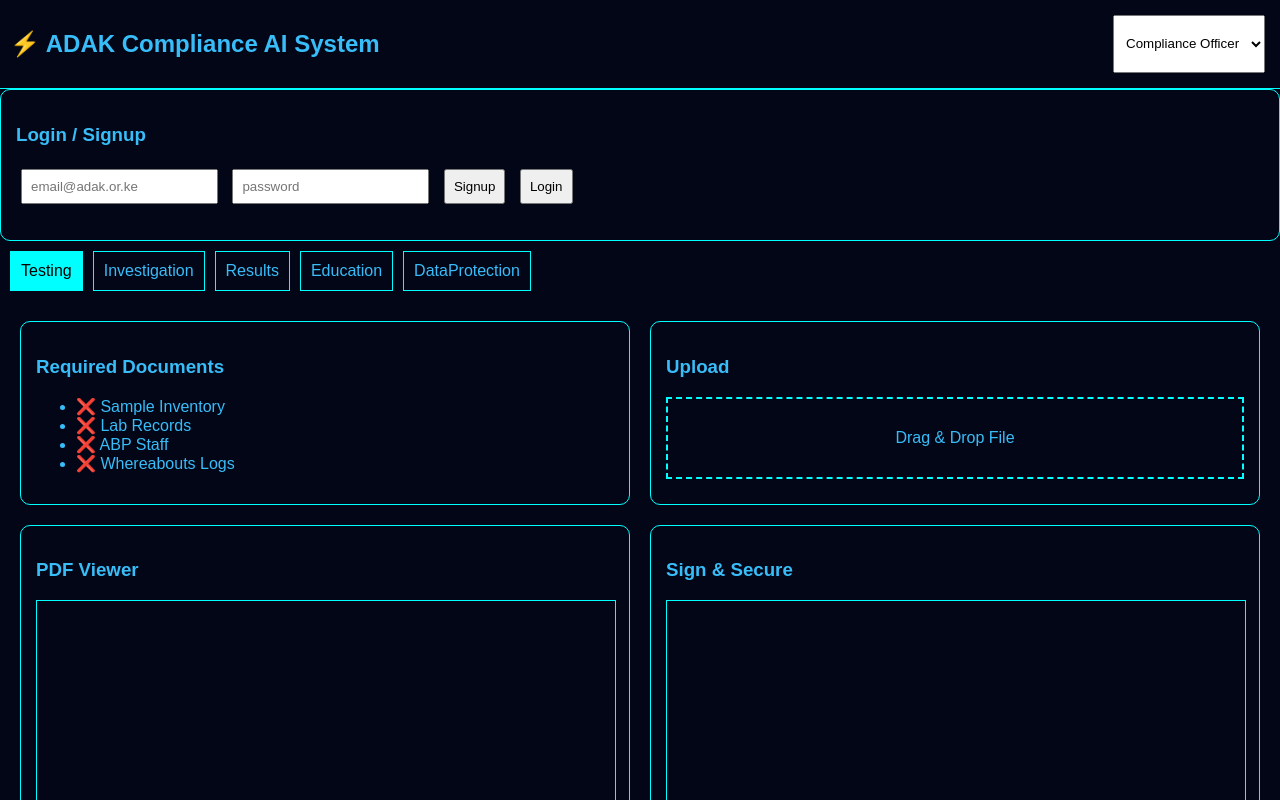
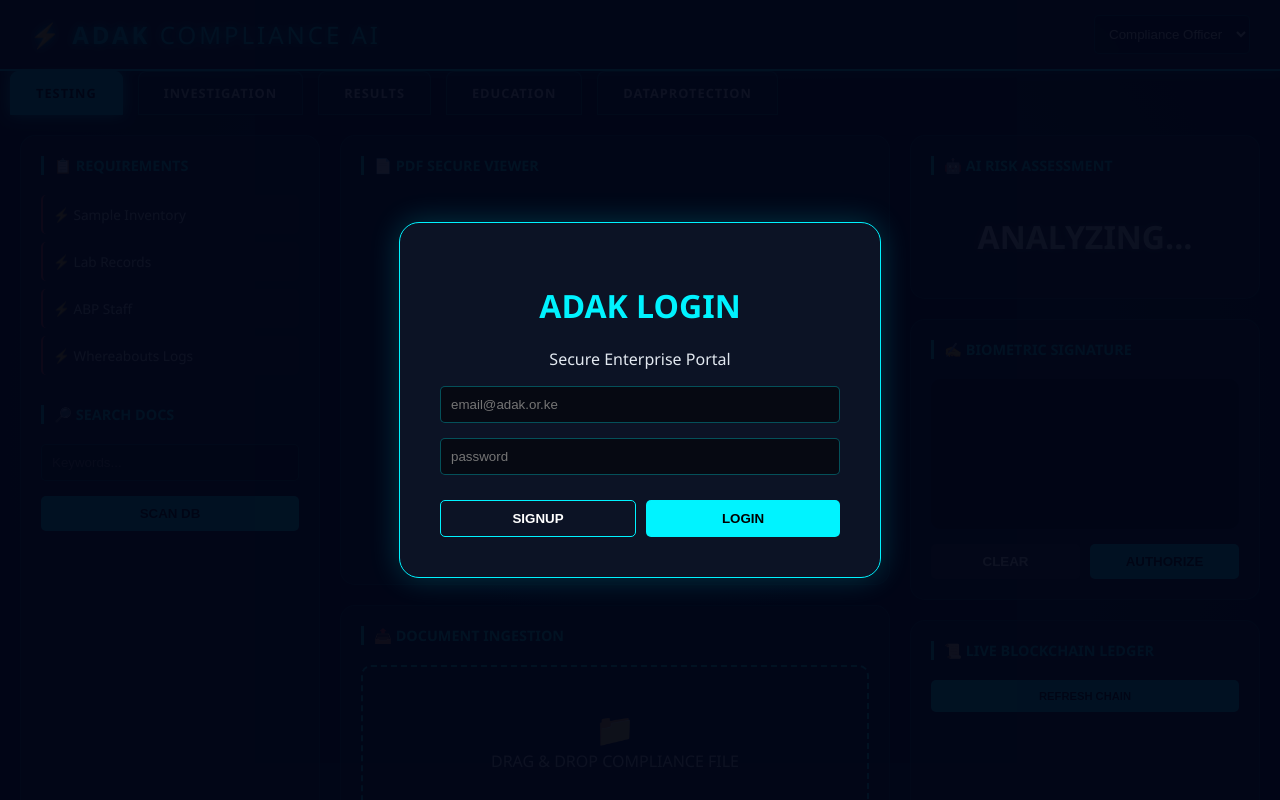
Before and after one commit to Ko-BG/Koby, a website: page index.html in a window 1280 px wide. Shown: the top 800 px of the page. Drawn offline with nearby package versions, Linux system fonts and the light colour scheme; no server answers.

Commit message:
Update index.html

```diff
--- a/index.html
+++ b/index.html
@@ -2,96 +2,278 @@
 <html lang="en">
 <head>
 <meta charset="UTF-8">
+<meta name="viewport" content="width=device-width, initial-scale=1.0">
 <title>ADAK Enterprise Compliance AI</title>
 
 <script src="https://cdnjs.cloudflare.com/ajax/libs/pdf.js/3.11.174/pdf.min.js"></script>
 <script src="/socket.io/socket.io.js"></script>
 
 <style>
-body { margin:0; font-family:Arial; background:#020617; color:#38bdf8;}
-header { display:flex; justify-content:space-between; padding:10px; border-bottom:1px solid cyan;}
-.tabs { display:flex; gap:10px; padding:10px;}
-.tab { padding:10px; border:1px solid cyan; cursor:pointer;}
-.active { background:cyan; color:black;}
-.container { display:grid; grid-template-columns:1fr 1fr; gap:20px; padding:20px;}
-.card { border:1px solid cyan; padding:15px; border-radius:10px;}
-#dropZone { border:2px dashed cyan; padding:30px; text-align:center;}
-canvas { width:100%; border:1px solid cyan;}
-.low{color:lime;} .medium{color:orange;} .high{color:red;}
-input, select, button { margin:5px; padding:8px;}
+:root {
+  --neon-cyan: #00f3ff;
+  --neon-blue: #0066ff;
+  --bg-dark: #020617;
+  --glass: rgba(15, 23, 42, 0.8);
+  --border-glow: 0 0 10px rgba(0, 243, 255, 0.3);
+}
+
+body {
+  margin: 0;
+  font-family: 'Segoe UI', Roboto, sans-serif;
+  background: var(--bg-dark);
+  color: #e2e8f0;
+  background-image:
+    radial-gradient(circle at 50% 50%, #0f172a 0%, #020617 100%),
+    linear-gradient(rgba(0, 243, 255, 0.05) 1px, transparent 1px),
+    linear-gradient(90deg, rgba(0, 243, 255, 0.05) 1px, transparent 1px);
+  background-size: 100% 100%, 30px 30px, 30px 30px;
+}
+
+header {
+  display: flex;
+  justify-content: space-between;
+  align-items: center;
+  padding: 15px 30px;
+  background: var(--glass);
+  border-bottom: 2px solid var(--neon-cyan);
+  box-shadow: var(--border-glow);
+  backdrop-filter: blur(10px);
+}
+
+h2 { margin: 0; text-transform: uppercase; letter-spacing: 3px; font-weight: 800; color: var(--neon-cyan); text-shadow: 0 0 10px var(--neon-cyan); }
+
+.main-layout {
+  display: grid;
+  grid-template-columns: 300px 1fr 350px;
+  gap: 20px;
+  padding: 20px;
+  height: calc(100vh - 100px);
+}
+
+/* 🔐 AUTH SECTION - MODAL STYLE */
+#authOverlay {
+  position: fixed;
+  inset: 0;
+  background: rgba(2, 6, 23, 0.95);
+  display: flex;
+  justify-content: center;
+  align-items: center;
+  z-index: 1000;
+}
+
+.auth-card {
+  width: 400px;
+  padding: 40px;
+  background: var(--glass);
+  border: 1px solid var(--neon-cyan);
+  border-radius: 20px;
+  box-shadow: 0 0 30px rgba(0, 243, 255, 0.2);
+  text-align: center;
+}
+
+/* 📑 TABS SECTION */
+.tabs-container {
+  grid-column: 1 / -1;
+  display: flex;
+  gap: 15px;
+  padding: 0 10px;
+}
+
+.tab {
+  padding: 12px 25px;
+  background: rgba(0, 243, 255, 0.05);
+  border: 1px solid rgba(0, 243, 255, 0.3);
+  border-radius: 8px 8px 0 0;
+  cursor: pointer;
+  transition: all 0.3s;
+  font-weight: bold;
+  text-transform: uppercase;
+  font-size: 0.8rem;
+  letter-spacing: 1px;
+}
+
+.tab:hover { background: rgba(0, 243, 255, 0.15); border-color: var(--neon-cyan); }
+.tab.active {
+  background: var(--neon-cyan);
+  color: #000;
+  box-shadow: 0 0 15px var(--neon-cyan);
+  border-color: var(--neon-cyan);
+}
+
+/* 🃏 CARDS */
+.card {
+  background: var(--glass);
+  border: 1px solid rgba(0, 243, 255, 0.2);
+  padding: 20px;
+  border-radius: 15px;
+  overflow-y: auto;
+  backdrop-filter: blur(5px);
+}
+
+.card h3 {
+  margin-top: 0;
+  font-size: 0.9rem;
+  text-transform: uppercase;
+  color: var(--neon-cyan);
+  border-left: 3px solid var(--neon-cyan);
+  padding-left: 10px;
+  margin-bottom: 20px;
+}
+
+/* 📤 UPLOAD ZONE */
+#dropZone {
+  border: 2px dashed var(--neon-cyan);
+  padding: 40px 20px;
+  text-align: center;
+  border-radius: 10px;
+  background: rgba(0, 243, 255, 0.03);
+  transition: all 0.3s;
+  cursor: pointer;
+}
+
+#dropZone:hover { background: rgba(0, 243, 255, 0.1); box-shadow: inset 0 0 20px rgba(0, 243, 255, 0.1); }
+
+/* ✍️ SIGNING PAD */
+#signPad { background: #000; width: 100%; height: 150px; border-radius: 10px; cursor: crosshair; }
+
+/* 🤖 RISK DISPLAY */
+#riskDisplay {
+  font-size: 2rem;
+  font-weight: 900;
+  text-align: center;
+  padding: 20px;
+  text-shadow: 0 0 10px rgba(255,255,255,0.3);
+}
+
+/* 📋 LISTS */
+ul { list-style: none; padding: 0; margin: 0; }
+li {
+  padding: 10px;
+  margin-bottom: 8px;
+  background: rgba(255,255,255,0.03);
+  border-radius: 5px;
+  font-size: 0.85rem;
+  border-left: 2px solid transparent;
+}
+#requirements li { border-left-color: #ef4444; }
+#requirements li.complete { border-left-color: #10b981; color: #10b981; }
+
+/* INPUTS & BUTTONS */
+input, select {
+  background: rgba(0, 0, 0, 0.5);
+  border: 1px solid rgba(0, 243, 255, 0.3);
+  color: white;
+  padding: 10px;
+  border-radius: 5px;
+  width: calc(100% - 22px);
+  margin-bottom: 15px;
+}
+
+button {
+  background: var(--neon-cyan);
+  color: black;
+  border: none;
+  padding: 10px 20px;
+  border-radius: 5px;
+  font-weight: bold;
+  cursor: pointer;
+  text-transform: uppercase;
+  transition: 0.3s;
+}
+
+button:hover { transform: scale(1.05); box-shadow: 0 0 15px var(--neon-cyan); }
+
+.low { color: #10b981; }
+.medium { color: #f59e0b; }
+.high { color: #ef4444; }
+
+#pdfCanvas { width: 100%; height: auto; border-radius: 5px; }
+
+/* 📜 AUDIT LOGS */
+#auditList { position: fixed; bottom: 20px; right: 20px; width: 300px; max-height: 200px; overflow: hidden; pointer-events: none; }
+#auditList li { background: rgba(15, 23, 42, 0.9); border: 1px solid var(--neon-cyan); font-size: 0.7rem; opacity: 0; animation: slideIn 0.5s forwards; }
+
+@keyframes slideIn { from { transform: translateX(100%); opacity: 0; } to { transform: translateX(0); opacity: 1; } }
 </style>
 </head>
 
 <body>
 
+<div id="authOverlay">
+  <div class="auth-card">
+    <h1 style="color:var(--neon-cyan)">ADAK LOGIN</h1>
+    <p>Secure Enterprise Portal</p>
+    <input id="email" placeholder="email@adak.or.ke">
+    <input id="password" type="password" placeholder="password">
+    <div style="display:flex; gap:10px; margin-top:10px">
+      <button onclick="signup()" style="flex:1; background:transparent; border:1px solid var(--neon-cyan); color:white">Signup</button>
+      <button onclick="login()" style="flex:1">Login</button>
+    </div>
+  </div>
+</div>
+
 <header>
-<h2>⚡ ADAK Compliance AI System</h2>
-<select id="role">
+  <h2>⚡ ADAK <span style="font-weight:200">Compliance AI</span></h2>
+  <div style="display:flex; align-items:center; gap:20px">
+    <span id="userDisplay" style="font-size:0.8rem; color:var(--neon-cyan)"></span>
+    <select id="role" style="margin:0; width:auto">
       <option>Compliance Officer</option>
       <option>Auditor</option>
     </select>
+  </div>
 </header>
 
-<!-- 🔐 AUTH -->
+<div class="tabs-container" id="tabs"></div>
+
+<div class="main-layout">
+
   <div class="card">
-<h3>Login / Signup</h3>
-<input id="email" placeholder="email@adak.or.ke">
-<input id="password" type="password" placeholder="password">
-<button onclick="signup()">Signup</button>
-<button onclick="login()">Login</button>
-<p id="userDisplay"></p>
+    <h3>📋 Requirements</h3>
+    <ul id="requirements"></ul>
+
+    <div style="margin-top:30px">
+      <h3>🔎 Search Docs</h3>
+      <input id="searchBox" placeholder="Keywords...">
+      <button onclick="searchDocs()" style="width:100%">Scan DB</button>
+      <ul id="results" style="margin-top:10px"></ul>
+    </div>
   </div>
 
-<!-- 📑 TABS -->
-<div class="tabs" id="tabs"></div>
-
-<div class="container">
-
-<!-- 📋 REQUIREMENTS -->
-<div class="card">
-<h3>Required Documents</h3>
-<ul id="requirements"></ul>
-</div>
-
-<!-- 📤 UPLOAD -->
-<div class="card">
-<h3>Upload</h3>
-<div id="dropZone">Drag & Drop File</div>
-</div>
-
-<!-- 📄 PDF -->
-<div class="card">
-<h3>PDF Viewer</h3>
+  <div style="display:flex; flex-direction:column; gap:20px">
+    <div class="card" style="flex:1">
+      <h3>📄 PDF Secure Viewer</h3>
       <canvas id="pdfCanvas"></canvas>
     </div>
 
-<!-- ✍️ SIGN -->
     <div class="card">
-<h3>Sign & Secure</h3>
-<canvas id="signPad"></canvas>
-<button onclick="clearSign()">Clear</button>
-<button onclick="signDoc()">Sign</button>
+      <h3>📤 Document Ingestion</h3>
+      <div id="dropZone">
+        <div style="font-size:2rem">📁</div>
+        DRAG & DROP COMPLIANCE FILE
+      </div>
+    </div>
   </div>
 
-<!-- 🔎 SEARCH -->
+  <div style="display:flex; flex-direction:column; gap:20px">
     <div class="card">
-<h3>Search Documents</h3>
-<input id="searchBox">
-<button onclick="searchDocs()">Search</button>
-<ul id="results"></ul>
+      <h3>🤖 AI Risk Assessment</h3>
+      <div id="riskDisplay">ANALYZING...</div>
     </div>
 
-<!-- 🤖 RISK -->
-<div class="card">
-<h3>AI Risk Score</h3>
-<div id="riskDisplay"></div>
+    <div class="card" id="signSection">
+      <h3>✍️ Biometric Signature</h3>
+      <canvas id="signPad"></canvas>
+      <div style="display:flex; gap:10px; margin-top:10px">
+        <button onclick="clearSign()" style="flex:1; background:rgba(255,255,255,0.1); color:white">Clear</button>
+        <button onclick="signDoc()" style="flex:1">Authorize</button>
+      </div>
     </div>
 
-<!-- 📜 LEDGER -->
-<div class="card">
-<h3>Ledger</h3>
-<button onclick="loadLedger()">Load Ledger</button>
+    <div class="card" style="flex:1">
+      <h3>📜 Live Blockchain Ledger</h3>
+      <button onclick="loadLedger()" style="width:100%; margin-bottom:10px; font-size:0.7rem">Refresh Chain</button>
       <ul id="ledger"></ul>
+    </div>
   </div>
 
 </div>
@@ -104,7 +286,6 @@ let currentUser = "";
 let currentDept = "Testing";
 let uploadedDocs = [];
 
-// 📚 REQUIREMENTS (FROM YOUR DOC)
 const requirementsMap = {
   Testing: ["Sample Inventory","Lab Records","ABP Staff","Whereabouts Logs"],
   Investigation: ["Whistleblower Policy","Investigation Reports"],
@@ -117,7 +298,7 @@ DataProtection: ["Incident Response Plan","Privacy Policy"]
 const tabsDiv = document.getElementById("tabs");
 Object.keys(requirementsMap).forEach(dept=>{
   const t=document.createElement("div");
-  t.className="tab";
+  t.className="tab" + (dept === currentDept ? " active" : "");
   t.innerText=dept;
   t.onclick=()=>{
     document.querySelectorAll(".tab").forEach(x=>x.classList.remove("active"));
@@ -128,15 +309,15 @@ Object.keys(requirementsMap).forEach(dept=>{
   };
   tabsDiv.appendChild(t);
 });
-tabsDiv.children[0].classList.add("active");
 
-// LOAD REQUIREMENTS
 function loadRequirements(){
   const ul=document.getElementById("requirements");
   ul.innerHTML="";
   requirementsMap[currentDept].forEach(r=>{
     const li=document.createElement("li");
-    li.innerText = uploadedDocs.includes(r) ? "✅ "+r : "❌ "+r;
+    const isDone = uploadedDocs.includes(r);
+    li.className = isDone ? "complete" : "";
+    li.innerHTML = (isDone ? "✅ " : "⚡ ") + r;
     ul.appendChild(li);
   });
 }
@@ -146,36 +327,39 @@ loadRequirements();
 async function signup(){
   const res=await fetch("/signup",{method:"POST",headers:{"Content-Type":"application/json"},
   body:JSON.stringify({email:email.value,password:password.value})});
-  alert(await res.text());
+  const msg = await res.text();
+  alert(msg);
 }
 
 async function login(){
   const res=await fetch("/login",{method:"POST",headers:{"Content-Type":"application/json"},
   body:JSON.stringify({email:email.value,password:password.value})});
+  if(res.ok) {
     const data=await res.json();
     currentUser=data.email;
-  document.getElementById("userDisplay").innerText="Logged in: "+currentUser;
+    document.getElementById("userDisplay").innerText="SYSTEM_USER: "+currentUser;
+    document.getElementById("authOverlay").style.display="none";
+  } else {
+    alert("ACCESS DENIED: Invalid Credentials");
+  }
 }
 
-// 📤 DRAG DROP
+// 📤 UPLOAD
+const dropZone = document.getElementById("dropZone");
 dropZone.ondragover=e=>e.preventDefault();
 dropZone.ondrop=async e=>{
   e.preventDefault();
   const file=e.dataTransfer.files[0];
-
   const fd=new FormData();
   fd.append("document",file);
   fd.append("department",currentDept);
   fd.append("user",currentUser);
-
   await fetch("/upload",{method:"POST",body:fd});
-
   uploadedDocs.push(file.name);
   loadRequirements();
   loadPDF(file);
 };
 
-// 📄 PDF VIEW
 function loadPDF(file){
   const reader=new FileReader();
   reader.onload=function(){
@@ -184,7 +368,7 @@ function loadPDF(file){
       pdf.getPage(1).then(page=>{
         const canvas=document.getElementById("pdfCanvas");
         const ctx=canvas.getContext("2d");
-        const vp=page.getViewport({scale:1.5});
+        const vp=page.getViewport({scale: 1});
         canvas.height=vp.height;
         canvas.width=vp.width;
         page.render({canvasContext:ctx,viewport:vp});
@@ -203,71 +387,65 @@ signCanvas.onmouseup=()=>draw=false;
 signCanvas.onmousemove=e=>{
   if(!draw)return;
   ctx.lineTo(e.offsetX,e.offsetY);
-  ctx.strokeStyle="cyan";
+  ctx.strokeStyle="#00f3ff";
+  ctx.lineWidth = 2;
   ctx.stroke();
 };
-
 function clearSign(){ctx.clearRect(0,0,signCanvas.width,signCanvas.height);}
 
-// 🔐 HASH + SIGN
 async function signDoc(){
   const data=signCanvas.toDataURL();
   const buf=await crypto.subtle.digest("SHA-256", new TextEncoder().encode(data));
   const hash=Array.from(new Uint8Array(buf)).map(b=>b.toString(16).padStart(2,"0")).join("");
-
   await fetch("/sign",{method:"POST",headers:{"Content-Type":"application/json"},
   body:JSON.stringify({user:currentUser,department:currentDept,hash})});
-
-  alert("🔐 Signed & Secured");
+  alert("BLOCKCHAIN AUTHENTICATION SUCCESSFUL");
 }
 
-// 🔎 SEARCH
 async function searchDocs(){
   const q=searchBox.value;
   const res=await fetch(`/search?dept=${currentDept}&q=${q}`);
   const data=await res.json();
-
   const ul=document.getElementById("results");
   ul.innerHTML="";
   data.forEach(d=>{
     const li=document.createElement("li");
-    li.innerText=d.name;
+    li.innerText= "📂 " + d.name;
     ul.appendChild(li);
   });
 }
 
-// 🤖 RISK
 async function loadRisk(){
   const res=await fetch(`/risk/${currentDept}`);
   const r=await res.json();
-  document.getElementById("riskDisplay").innerText=`Score: ${r.score} (${r.level})`;
+  const disp = document.getElementById("riskDisplay");
+  disp.innerText = r.score + "%";
+  disp.className = r.level.toLowerCase();
 }
 
-// 📜 LEDGER
 async function loadLedger(){
   const res=await fetch("/ledger");
   const data=await res.json();
-
   const ul=document.getElementById("ledger");
   ul.innerHTML="";
-  data.slice(-20).forEach(l=>{
+  data.slice(-10).forEach(l=>{
     const li=document.createElement("li");
-    li.innerText=`${l.action} | ${l.timestamp}`;
+    li.innerHTML=`<span style="color:var(--neon-cyan)">[${l.action}]</span><br><small>${new Date(l.timestamp).toLocaleTimeString()}</small>`;
     ul.appendChild(li);
   });
 }
 
-// 📡 LIVE AUDIT
 socket.on("auditUpdate", audit=>{
   const li=document.createElement("li");
   li.className=audit.riskLevel;
-  li.innerText=`${audit.department} | Risk: ${audit.riskScore}`;
+  li.innerHTML=`<strong>NEW AUDIT EVENT</strong><br>${audit.department} - Risk Index: ${audit.riskScore}`;
   document.getElementById("auditList").prepend(li);
+  setTimeout(()=> li.style.opacity = "0", 5000);
 });
 
-// 👤 ROLE CONTROL
 role.onchange=function(){
-  signCanvas.style.display = this.value==="Auditor" ? "none":"block";
+  document.getElementById("signSection").style.opacity = this.value==="Auditor" ? "0.3":"1";
+  document.getElementById("signSection").style.pointerEvents = this.value==="Auditor" ? "none":"all";
 };
 </script>
 
```
Lines whose indentation alone changed are shown as unchanged.
